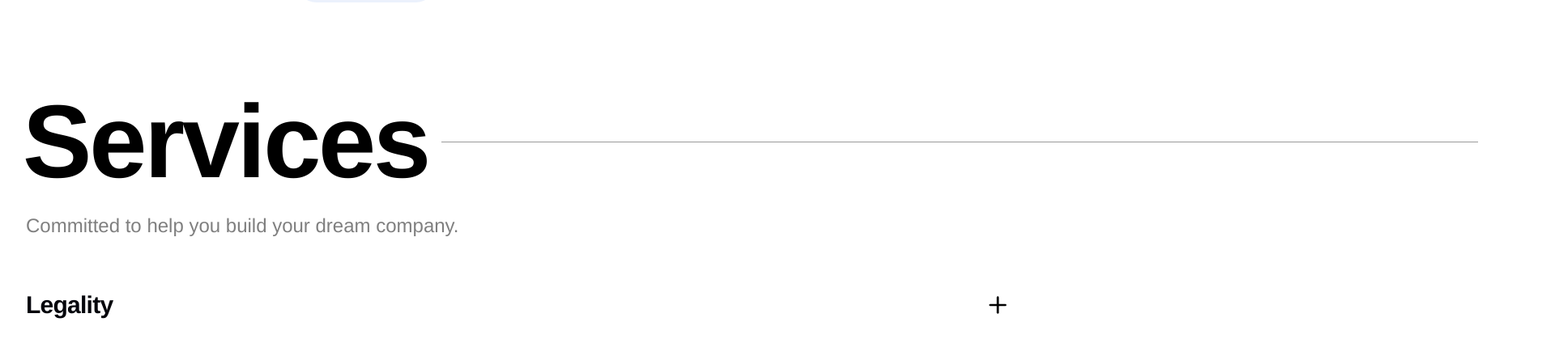
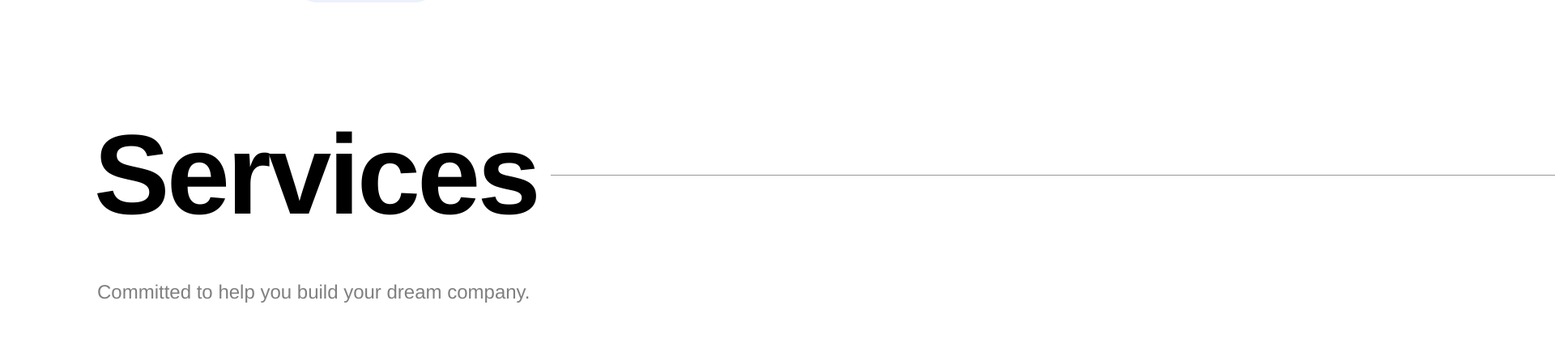
Before and after one commit to Veniche/pokum-test, a React (Vite) app: page /services in a window 1280 px wide. Shown: the part 97-516 px from the top of the page at 81% size, 1920 px wide, since content can reach past the window. Built offline with nearby package versions, Linux system fonts and the light colour scheme.

Commit message:
services final

```diff
--- a/client/pages/Services.tsx
+++ b/client/pages/Services.tsx
@@ -140,10 +140,10 @@ export default function Services() {
     <div className="min-h-screen bg-white">
       {/* Hero Section */}
       <section className="pt-32 pb-16 bg-white">
-        <div className="max-w-7xl mx-auto px-4 sm:px-6 lg:px-8">
+        <div className="w-full px-4 sm:px-8 md:px-16 lg:px-[120px] mx-auto">
           <div className="max-w-3xl">
             <div className="relative w-full">
-              <h1 className="relative inline-block text-7xl sm:text-8xl lg:text-9xl font-bold text-black font-helvetica-world tracking-tight -ml-1 w-fit">
+              <h1 className="relative inline-block text-[4.5rem] sm:text-[6rem] lg:text-[8.75rem] font-bold text-black font-helvetica-world tracking-tight -ml-1 w-fit">
                 Services
                 <span className="absolute left-full top-1/2 w-screen h-px bg-black opacity-40 ml-4"></span>
               </h1>
@@ -157,7 +157,7 @@ export default function Services() {
 
       {/* Services Content */}
       <section className="pb-32 bg-white">
-        <div className="max-w-7xl mx-auto px-4 sm:px-6 lg:px-8">
+        <div className="w-full px-4 sm:px-8 md:px-16 lg:px-[120px] mx-auto">
           <div className="space-y-32">
             {serviceSections.map((section) => (
               <div key={section.id} className="space-y-20">
```
